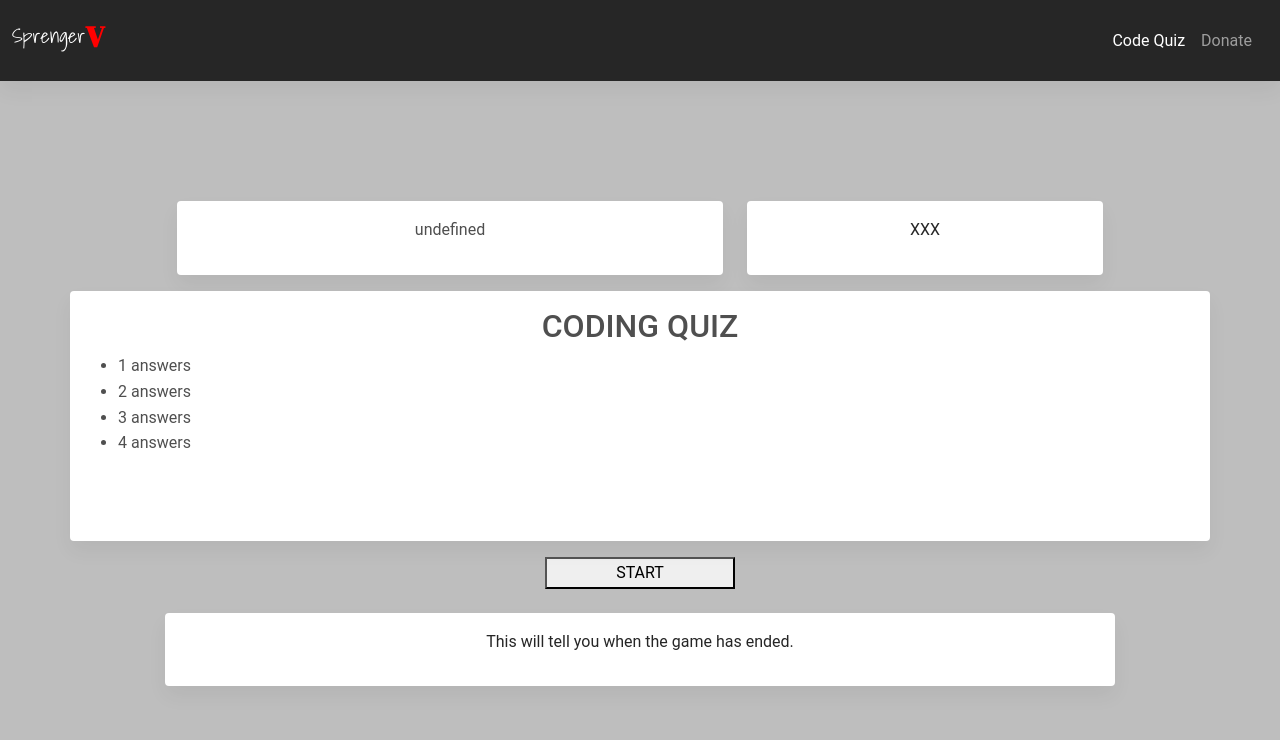
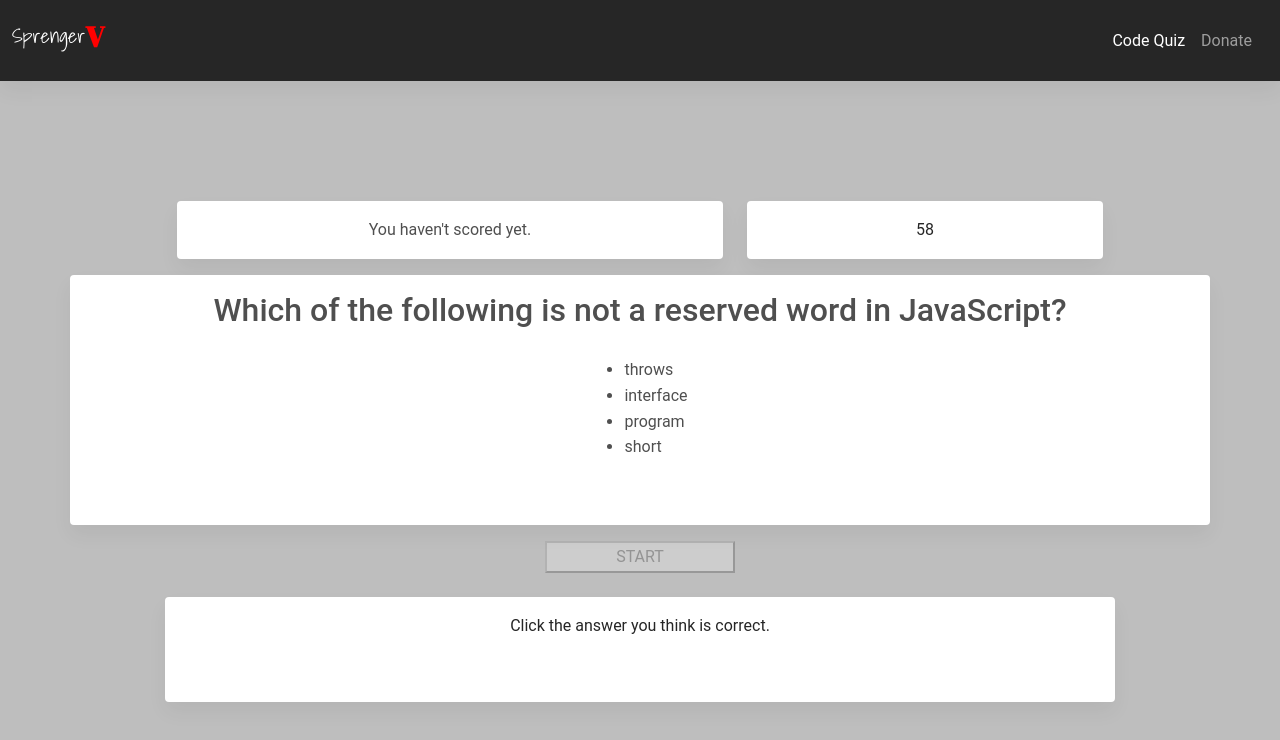
Before and after one commit to SprengerV/code_quiz, a website: page index.html in a window 1280 px wide. Both pictures are taken after a click on the button "START". Drawn offline with Linux system fonts and the light colour scheme.

Commit message:
init, timer, answer jumbler completed

```diff
--- a/css/custom.css
+++ b/css/custom.css
@@ -8,10 +8,16 @@ body{
 .icon-color {
     background-color:#94536d !important;
 }
+#answers{
+    margin-top: 20px;
+}
 #background {
     background-image: url(#!);
     min-height: 100vh;
     background-origin: inherit;
+}
+#msgBox {
+    height: 130px;
 }
 #qr {
     padding: 2%;
@@ -19,7 +25,6 @@ body{
     margin-top: -8%;
     }
 #quizbox {
-
     min-height: 250px;
 }
 #support {
@@ -40,3 +45,9 @@ body{
     color: red;
     margin-bottom: 10px;
 }
+@media screen and (min-width: 768px){
+    #msgBox{
+        height: 105px;
+    }
+
+}
--- a/index.html
+++ b/index.html
@@ -65,32 +65,34 @@
         <div id='top' class='row mb-3'>
           <div class='col-6 ms-auto'>
             <aside class='card card-body'>
-              <p id='score' class='text-center'>Your high score: XX</p>
+              <div id='score' class='text-center'>Your high score: XX</div>
             </aside>
           </div>
           <div class='col-4 me-auto'>
-            <aside id='startbox' class='card card-body'>
-              <p id='timer' class='text-dark text-center'>XXX</p>
+            <aside class='card card-body'>
+              <div id='timer' class='text-dark text-center'>60</div>
             </aside>
           </div>
         </div>
         <div class='row'>
-          <div id='quizbox' class='card card-body mb-3'>
-            <h2 id='question' class='text-center'>This is where the questions will appear.</h2>
-            <ul id='answers' class='flex-row'>
-              <li>1 answers</li>
-              <li>2 answers</li>
-              <li>3 answers</li>
-              <li>4 answers</li>
-            </ul>
+          <div id='quizbox' class='card card-body col-10 mb-3'>
+            <div id='question' class='h2 text-center'>This is where the questions will appear.</div>
+            <div class='d-flex justify-content-lg-center'>
+              <ul id='answers' class=''>
+                <li>1 answers</li>
+                <li>2 answers</li>
+                <li>3 answers</li>
+                <li>4 answers</li>
+              </ul>
+            </div>
           </div>
         </div>
         <div class='row mb-4'>
           <button id='start' class='button button-dark col-8 col-sm-6 col-md-4 col-lg-2 ms-auto me-auto'>START</button>
         </div>
         <div class='row mb-5'>
-          <dialog id='status' class='card col-10 ms-auto me-auto text-dark'>
-            <p class='text-center'>This will tell you when the game has ended.</p>
+          <dialog id='msgBox' class='card col-10 ms-auto me-auto text-dark text-center'>
+            <div id='message' class='position-bottom-50'>This will tell you when the game has ended.</div>
           </dialog>
         </div>
 
--- a/js/myjava.js
+++ b/js/myjava.js
@@ -1,50 +1,87 @@
-var quizbox = document.querySelector('#quizbox');
-var question = document.querySelector('#question');
-var answers = document.querySelector('#answers');
-var status = document.getElementById('status');
-var score = document.querySelector('#score')
-var startbox = document.querySelector('#startbox');
+var question = document.getElementById('question');
+var answers = document.getElementById('answers');
+var msg = document.querySelector('#message');
+var score = document.querySelector('#score');
 var start = document.querySelector('#start');
-var timer = document.querySelector('#timer');
+var timer = document.getElementById('timer');
 
-var qa = ['What is the HTML tag you write JavaScript code under?', 'script', 'What function in JavaScript is used to display an alert box to the user?', 'alert()',]
+var q0 = ['What is the HTML tag under which one can write the JavaScript code?','<script>','<javascript>','<scripted>','<js>'];
+var q1 = ['Choose the correct JavaScript syntax to change the content of the following HTML code.','document.getElementById("geek").innerHTML="I am a Geek";','document.getElement("geek").innerHTML="I am a Geek";','document.getId("geek")="I am a Geek";','document.getElementById("geek").innerHTML=I am a Geek;'];
+var q2 = ['Which of the following is the correct syntax to display "GeeksforGeeks" in an alert box using JavaScript?','alert("GeeksforGeeks");','alertbox("GeeksforGeeks");','msg("GeeksforGeeks");','msgbox("GeeksforGeeks")'];
+var q3 = ['What is the correct syntax for referring to an external script called "geek.js"?','<script src="geek.js">','<script href="geek.js"','<script ref="geek.js">','<script name="geek.js">'];
+var q4 = ['Which of the following is not a reserved word in JavaScript?','program','interface','throws','short'];
+var qs = [q0, q1, q2, q3, q4];
+var scores = JSON.parse(localStorage.getItem('high scores'));
+var time
 
-var time
 // initialization (on page load)
 function init(){
-    status.innerHTML = 'You have 2 minutes to complete the quiz. You lose 1 point for every second you take to answer and 15 points for every question you get wrong. Click START to begin.';
-    question.innerHTML = 'CODING QUIZ'
-    answers.setAttribute('style','display:hidden');
-    timer.setAttribute('style','display:hidden');
-    score.innerHTML = checkscore();
+    msg.innerHTML = 'You have 1 minute to complete the quiz. You lose 1 point for every second you take to answer and 10 points for every question you get wrong.<br>Click START to begin.';
+    question.innerHTML = 'CODING QUIZ';
+    answers.style.visibility = 'hidden';
+    timer.style.visibility = 'hidden';
+    score.innerHTML = getScores();
+    start.disabled = false;
+    start.addEventListener('click', startGame);
 }
 // TODO: check for highscore
-function checkscore(){
+function getScores(){
+    if (scores === null){
+        return 'You haven\'t scored yet.';
+    } else {
+        return `Current high score: ${scores.one}`
+    }
 
 }
 // what happens when you click start
-function startgame(){
-    time = 120;
-    // TODO: disable start button
-    // displayqs();
-    timer.setAttribute('display','visible');
-    displayt();
+
+function startGame(){
+    time = 60;
+    timer.innerHTML = time;
+    start.disabled = true;
+    msg.innerHTML = 'Click the answer you think is correct.'
+    displayqs();
     countdown(time);
+    document.getElementById('timer').style.visibility = 'visible';
+
+}
+// show the questions/answers
+function displayqs(){
+    for (const q of qs){
+        question.innerHTML = q[0];
+        const correct = q[1];
+        // picks a random number, and switches the correct answer with that node on the list
+        rand = Math.round(Math.random()*3 + 1);
+        console.log(`correct answer should be: ${rand}`);
+        const oddManOut = q[rand];
+        q.splice(rand, 1, q[1]);
+        q[1] = oddManOut;
+        console.log(q);
+        // sets each possible answer in a spot on the page
+        for (i=0;i<4;i++){
+            answers.children[i].innerHTML = q[i+1];
+            answers.style.visibility = 'visible';
+        }
+
+    }
 }
 // timer
 function countdown(time){
-    setInterval(countdown(time), 1000);
-    if (time > 0){
-        displayt(time);
+    var tick = setInterval(function(){
         time--;
-    } else if (time === 0){
-        displayt(time);
-        return youlose();
-    }
+        timer.innerHTML = time;
+        if (time <= 0) {
+            youLose();
+            clearInterval(tick);
+        }
+    }, 1000);
 }
-// push time to the display
-function displayt(){
-    timer.innerHTML = time;
+// if clock reaches 0
+function youLose(){
+    answers.style.visibility = 'hidden';
+    question.innerHTML = 'GAME OVER';
+    msg.innerHTML = 'You can\'t make the leaderboard with no points. <br>Click START to try again.';
+    start.disabled = false;
 }
 
 window.onload = init();
```
